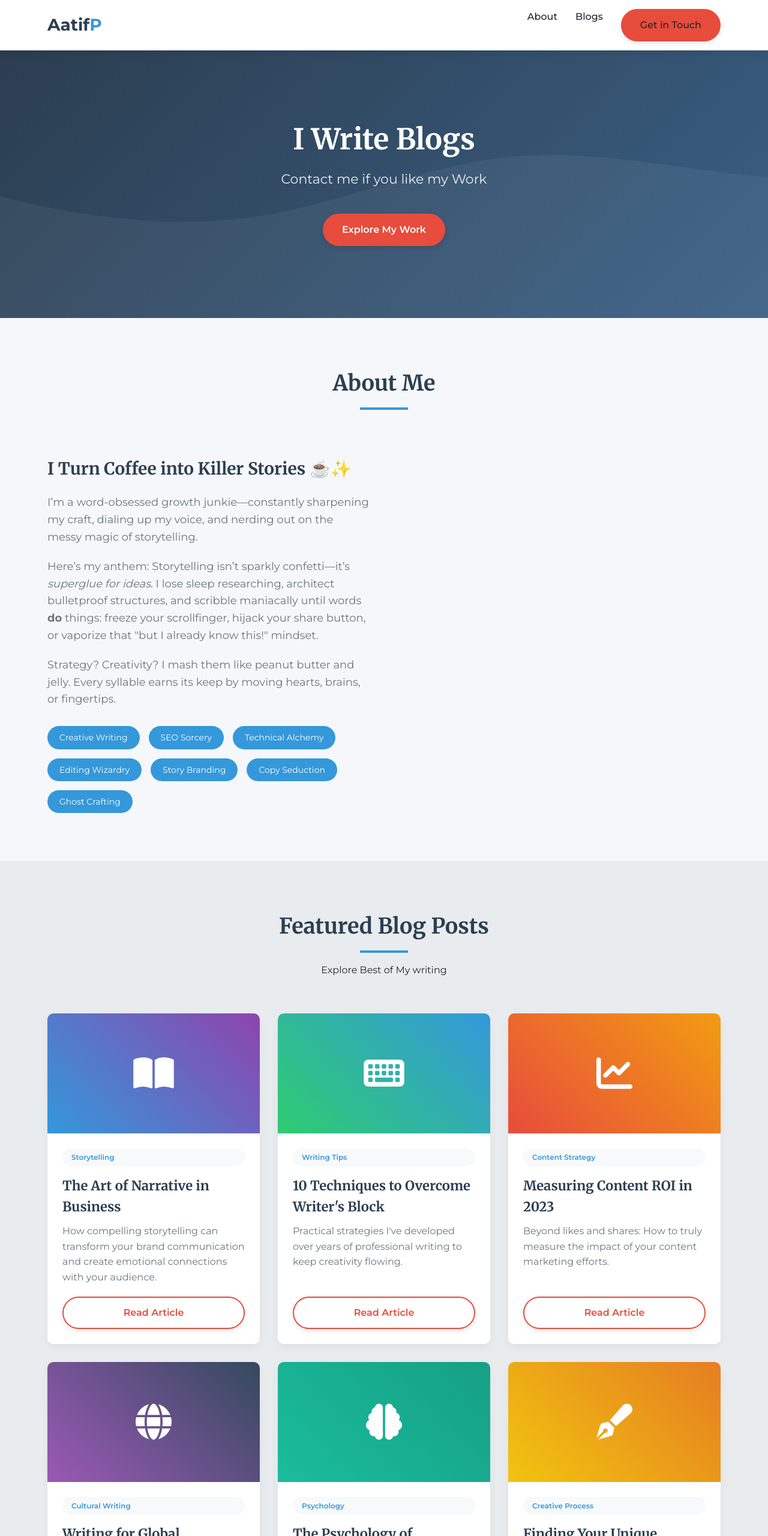
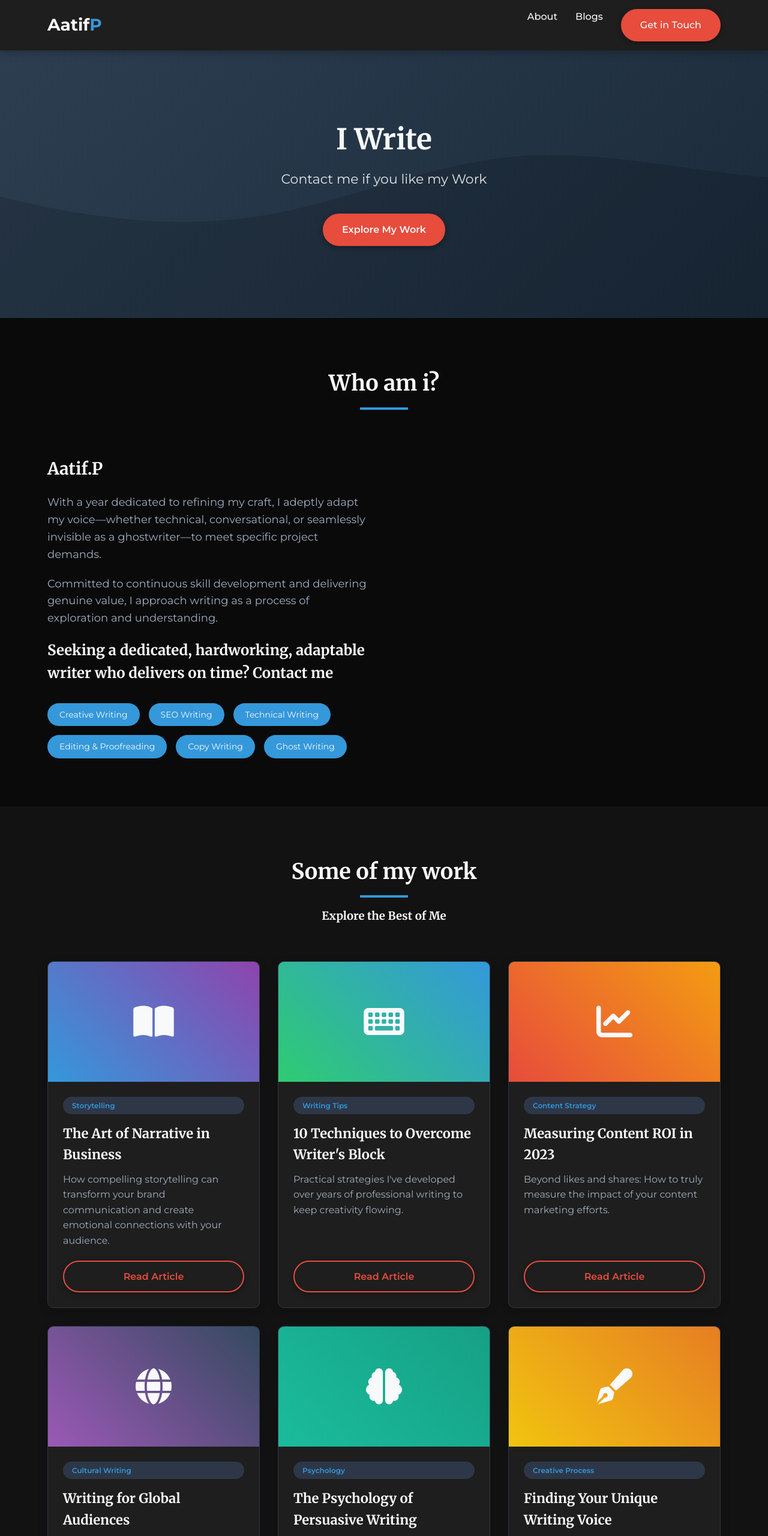
Before and after one commit to dev-Aatif/portfolios-writing, a plain HTML site: page index.html in a window 1280 px wide. Shown: the top 2560 px of the page at 60% size. Drawn offline with Linux system fonts and the light colour scheme.

Commit message:
Commit Message

```diff
--- a/index.html
+++ b/index.html
@@ -3,7 +3,7 @@
 <head>
     <meta charset="UTF-8">
     <meta name="viewport" content="width=device-width, initial-scale=1.0">
-    <title>Professional Writing Services | Creative Content Creator</title>
+    <title>My Portfolio</title>
     <link rel="stylesheet" href="https://cdnjs.cloudflare.com/ajax/libs/font-awesome/6.4.0/css/all.min.css">
     <link rel="preconnect" href="https://fonts.googleapis.com">
     <link rel="preconnect" href="https://fonts.gstatic.com" crossorigin>
@@ -33,7 +33,7 @@
     <section class="hero">
         <div class="container">
             <div class="hero-content">
-                <h1> I Write Blogs</h1>
+                <h1> I Write</h1>
                 <p>Contact me if you like my Work</p>
                 <a href="#portfolio" class="btn">Explore My Work</a>
             </div>
@@ -44,22 +44,21 @@
     <section id="about" class="about">
         <div class="container">
             <div class="section-title">
-                <h2>About Me</h2>
+                <h2>Who am i?</h2>
             </div>
             <div class="about-content">
                <div class="about-text">
-    <h3>I Turn Coffee into Killer Stories ☕✨</h3>
-    <p>I’m a word-obsessed growth junkie—constantly sharpening my craft, dialing up my voice, and nerding out on the messy magic of storytelling.</p>
-    <p>Here’s my anthem: Storytelling isn’t sparkly confetti—it’s <em>superglue for ideas</em>. I lose sleep researching, architect bulletproof structures, and scribble maniacally until words <strong>do</strong> things: freeze your scrollfinger, hijack your share button, or vaporize that "but I already know this!" mindset.</p>
-    <p>Strategy? Creativity? I mash them like peanut butter and jelly. Every syllable earns its keep by moving hearts, brains, or fingertips.</p>
+    <h3> Aatif.P</h3>
+    <p>With a year dedicated to refining my craft, I adeptly adapt my voice—whether technical, conversational, or seamlessly invisible as a ghostwriter—to meet specific project demands.</p>
+    <p>Committed to continuous skill development and delivering genuine value, I approach writing as a process of exploration and understanding.</p>
+    <h2>Seeking a dedicated, hardworking, adaptable writer who delivers on time? Contact me</h2>
     <div class="skills">
         <span class="skill">Creative Writing</span>
-        <span class="skill">SEO Sorcery</span>
-        <span class="skill">Technical Alchemy</span>
-        <span class="skill">Editing Wizardry</span>
-        <span class="skill">Story Branding</span>
-        <span class="skill">Copy Seduction</span>
-        <span class="skill">Ghost Crafting</span>
+        <span class="skill">SEO Writing</span>
+        <span class="skill">Technical Writing</span>
+        <span class="skill">Editing & Proofreading</span>
+        <span class="skill">Copy Writing</span>
+        <span class="skill">Ghost Writing</span>
     </div>
                 </div>
                 <div class="about-image">
@@ -75,8 +74,8 @@
     <section id="portfolio" class="portfolio">
         <div class="container">
             <div class="section-title">
-                <h2>Featured Blog Posts</h2>
-                <p>Explore Best of My writing</p>
+                <h2>Some of my work</h2>
+                <h3>Explore the Best of Me</h3>
             </div>
             <div class="portfolio-grid">
                 <!-- Blog Card 1 -->
@@ -204,7 +203,7 @@
         <div class="container">
             <div class="section-title">
                 <h2>Get In Touch</h2>
-                <p>Ready to start your next writing project?</p>
+                <h4>Ready to start your next writing project?</h4>
             </div>
             <div class="contact-container">
                 <div class="contact-info">
@@ -272,10 +271,10 @@
                 <li><a href="#about">About</a></li>
                 <li><a href="#portfolio">Blogs</a></li>
                 <li><a href="#contact">Contact</a></li>
-                <li><a href="#">Privacy Policy</a></li>
-                <li><a href="#">Terms of Service</a></li>
+                <!-- <li><a href="#">Privacy Policy</a></li> -->
+                <!-- <li><a href="#">Terms of Service</a></li> -->
             </ul>
-            <p class="copyright">© 2023 Professional Writing Services. All rights reserved.</p>
+            <p class="copyright">© 2025 Aatif.P. All rights reserved.</p>
         </div>
     </footer>
 </body>
--- a/styles.css
+++ b/styles.css
@@ -1,24 +1,27 @@
-* {
+   * {
             margin: 0;
             padding: 0;
             box-sizing: border-box;
         }
 
         :root {
+            /* Dark theme color palette */
             --primary: #2c3e50;
             --secondary: #3498db;
             --accent: #e74c3c;
+            --dark: #121212;
+            --darker: #0a0a0a;
+            --medium: #1e1e1e;
             --light: #f8f9fa;
-            --dark: #212529;
-            --gray: #6c757d;
-            --light-gray: #e9ecef;
+            --gray: #a0aec0;
+            --light-gray: #2d3748;
             --transition: all 0.3s ease;
         }
 
         body {
             font-family: 'Montserrat', sans-serif;
-            background-color: #f5f7fa;
-            color: var(--dark);
+            background-color: var(--darker);
+            color: var(--light);
             line-height: 1.6;
             overflow-x: hidden;
         }
@@ -27,6 +30,7 @@
             font-family: 'Merriweather', serif;
             font-weight: 700;
             margin-bottom: 1rem;
+            color: var(--light);
         }
 
         .container {
@@ -43,7 +47,7 @@
         .btn {
             display: inline-block;
             background-color: var(--accent);
-            color: white;
+            color: var(--light);
             padding: 12px 30px;
             border-radius: 30px;
             text-decoration: none;
@@ -53,14 +57,14 @@
             border: 2px solid var(--accent);
             cursor: pointer;
             text-align: center;
-            box-shadow: 0 3px 10px rgba(0,0,0,0.1);
+            box-shadow: 0 3px 10px rgba(0,0,0,0.3);
         }
 
         .btn:hover {
             background-color: transparent;
             color: var(--accent);
             transform: translateY(-3px);
-            box-shadow: 0 5px 15px rgba(0,0,0,0.1);
+            box-shadow: 0 5px 15px rgba(0,0,0,0.3);
         }
 
         .btn-outline {
@@ -71,7 +75,7 @@
 
         .btn-outline:hover {
             background-color: var(--accent);
-            color: white;
+            color: var(--light);
         }
 
         .section-title {
@@ -81,7 +85,7 @@
 
         .section-title h2 {
             font-size: 36px;
-            color: var(--primary);
+            color: var(--light);
             position: relative;
             display: inline-block;
             padding-bottom: 15px;
@@ -100,8 +104,8 @@
 
         /* Header Styles */
         header {
-            background-color: white;
-            box-shadow: 0 2px 15px rgba(0,0,0,0.1);
+            background-color: var(--medium);
+            box-shadow: 0 2px 15px rgba(0,0,0,0.3);
             position: sticky;
             top: 0;
             z-index: 1000;
@@ -117,7 +121,7 @@
         .logo {
             font-size: 28px;
             font-weight: 700;
-            color: var(--primary);
+            color: var(--light);
             text-decoration: none;
         }
 
@@ -136,7 +140,7 @@
 
         .nav-links a {
             text-decoration: none;
-            color: var(--dark);
+            color: var(--light);
             font-weight: 500;
             transition: var(--transition);
             position: relative;
@@ -165,12 +169,13 @@
             display: none;
             font-size: 24px;
             cursor: pointer;
+            color: var(--light);
         }
 
         /* Hero Section */
         .hero {
-            background: linear-gradient(135deg, var(--primary) 0%, #3a5f85 100%);
-            color: white;
+            background: linear-gradient(135deg, var(--primary) 0%, #1a2a3a 100%);
+            color: var(--light);
             padding: 120px 0;
             text-align: center;
             position: relative;
@@ -221,7 +226,7 @@
         .about-text h3 {
             font-size: 28px;
             margin-bottom: 20px;
-            color: var(--primary);
+            color: var(--light);
         }
 
         .about-text p {
@@ -239,7 +244,7 @@
 
         .skill {
             background-color: var(--secondary);
-            color: white;
+            color: var(--light);
             padding: 8px 20px;
             border-radius: 20px;
             font-size: 14px;
@@ -255,19 +260,19 @@
             width: 100%;
             max-width: 400px;
             height: 400px;
-            background: linear-gradient(45deg, var(--secondary), #8e44ad);
+            background: linear-gradient(45deg, var(--secondary), #6c3483);
             border-radius: 10px;
             display: flex;
             align-items: center;
             justify-content: center;
-            color: white;
+            color: var(--light);
             font-size: 100px;
-            box-shadow: 0 15px 30px rgba(0,0,0,0.15);
+            box-shadow: 0 15px 30px rgba(0,0,0,0.3);
         }
 
         /* Portfolio Section */
         .portfolio {
-            background-color: var(--light-gray);
+            background-color: var(--dark);
         }
 
         .portfolio-grid {
@@ -277,28 +282,30 @@
         }
 
         .blog-card {
-            background: white;
+            background: var(--medium);
             border-radius: 10px;
             overflow: hidden;
-            box-shadow: 0 5px 15px rgba(0,0,0,0.05);
+            box-shadow: 0 5px 15px rgba(0,0,0,0.2);
             transition: var(--transition);
             height: 100%;
             display: flex;
             flex-direction: column;
+            border: 1px solid var(--light-gray);
         }
 
         .blog-card:hover {
             transform: translateY(-10px);
-            box-shadow: 0 15px 30px rgba(0,0,0,0.1);
+            box-shadow: 0 15px 30px rgba(0,0,0,0.3);
+            border-color: var(--secondary);
         }
 
         .blog-img {
             height: 200px;
-            background-color: var(--secondary);
+            background: linear-gradient(135deg, var(--primary), #2c3e50);
             display: flex;
             align-items: center;
             justify-content: center;
-            color: white;
+            color: var(--light);
             font-size: 60px;
             background-size: cover;
             background-position: center;
@@ -314,7 +321,7 @@
         .blog-content h3 {
             font-size: 22px;
             margin-bottom: 10px;
-            color: var(--primary);
+            color: var(--light);
         }
 
         .blog-content p {
@@ -325,7 +332,7 @@
 
         .blog-category {
             display: inline-block;
-            background-color: var(--light);
+            background-color: var(--light-gray);
             color: var(--secondary);
             padding: 5px 15px;
             border-radius: 20px;
@@ -343,7 +350,7 @@
 
         .contact-info {
             background: linear-gradient(135deg, var(--primary) 0%, var(--secondary) 100%);
-            color: white;
+            color: var(--light);
             padding: 40px;
             border-radius: 10px;
         }
@@ -377,10 +384,17 @@
         .contact-form textarea {
             width: 100%;
             padding: 15px;
-            border: 1px solid #ddd;
+            background-color: var(--medium);
+            border: 1px solid var(--light-gray);
             border-radius: 5px;
             font-size: 16px;
             font-family: 'Montserrat', sans-serif;
+            color: var(--light);
+        }
+
+        .contact-form input::placeholder,
+        .contact-form textarea::placeholder {
+            color: var(--gray);
         }
 
         .contact-form textarea {
@@ -400,7 +414,7 @@
             width: 45px;
             height: 45px;
             background-color: rgba(255,255,255,0.1);
-            color: white;
+            color: var(--light);
             border-radius: 50%;
             margin-right: 15px;
             transition: var(--transition);
@@ -414,7 +428,7 @@
         /* Footer */
         footer {
             background-color: var(--primary);
-            color: white;
+            color: var(--light);
             padding: 40px 0;
             text-align: center;
         }
@@ -438,7 +452,7 @@
         }
 
         .footer-links a:hover {
-            color: white;
+            color: var(--light);
         }
 
         .copyright {
@@ -477,10 +491,10 @@
                 top: 70px;
                 left: 0;
                 width: 100%;
-                background: white;
+                background: var(--medium);
                 flex-direction: column;
                 padding: 20px;
-                box-shadow: 0 10px 10px rgba(0,0,0,0.1);
+                box-shadow: 0 10px 10px rgba(0,0,0,0.3);
             }
 
             .nav-links.active {
```
